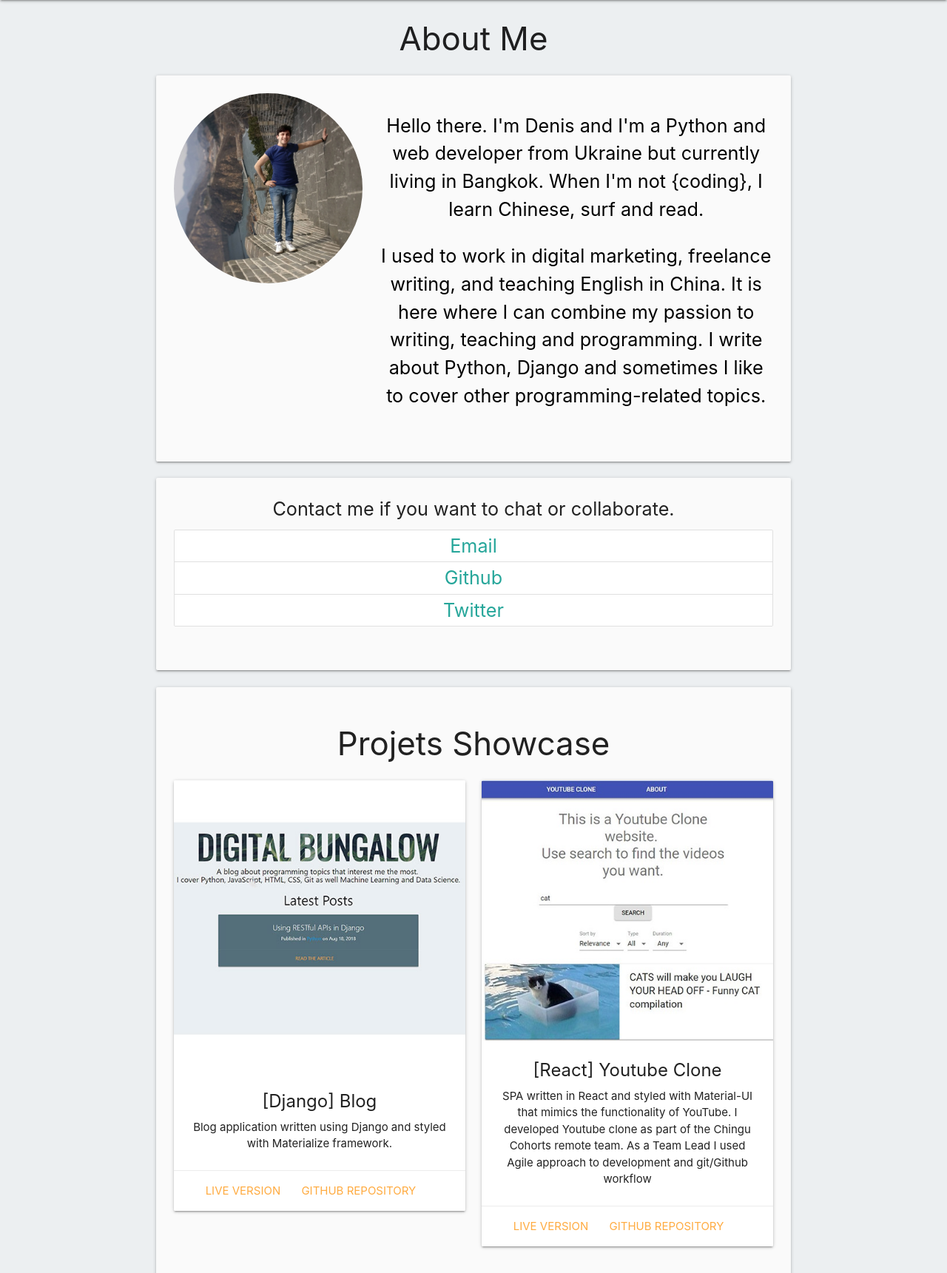
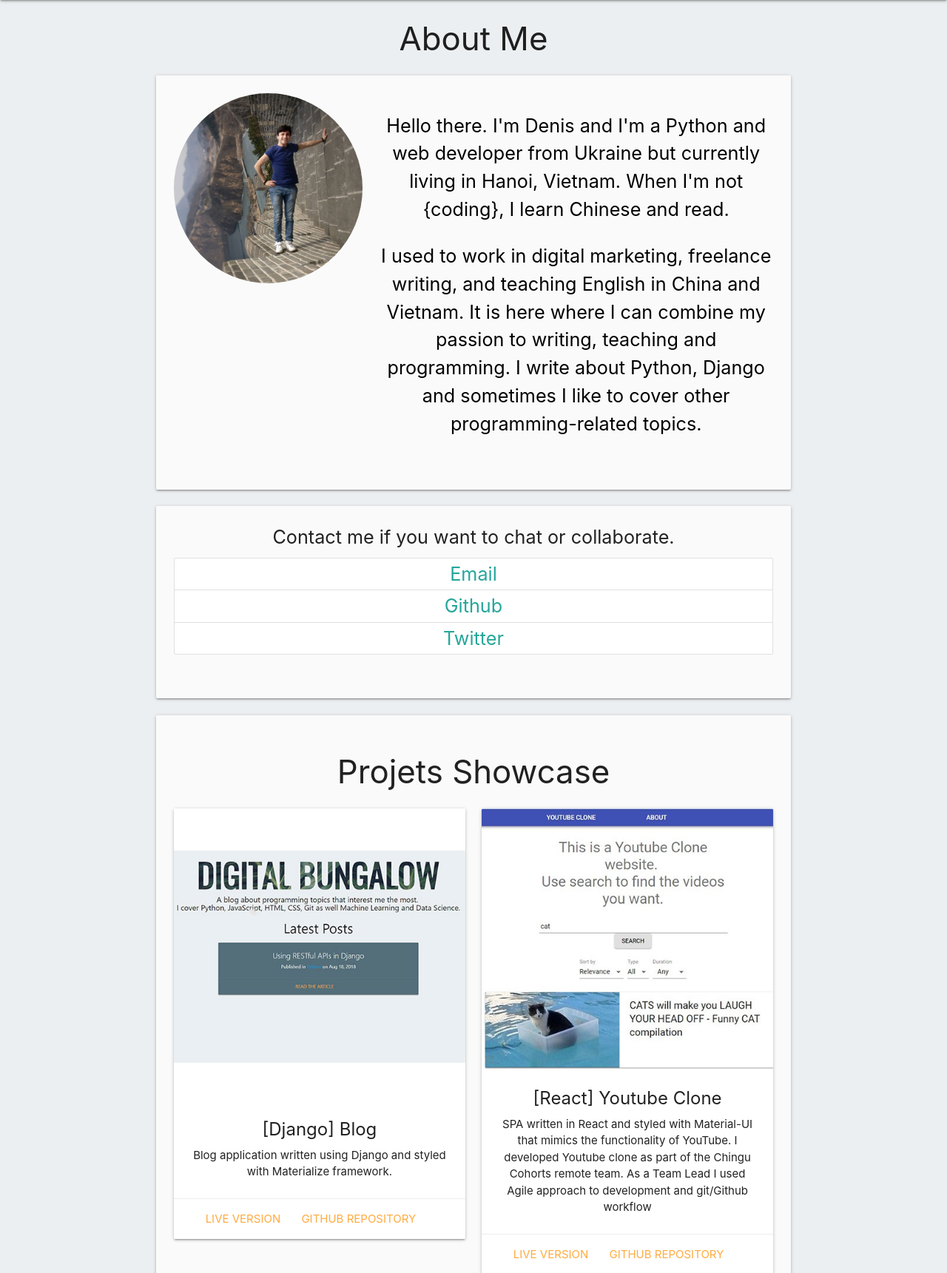
Before and after one commit to denibulkashvili/django-blog, a Django app: page /about/ in a window 1280 px wide. Shown: the part 64-1785 px from the top of the page at 74% size. Run offline with Django 3.2, Linux system fonts and the light colour scheme; some libraries are stand-ins or nearby versions.

Commit message:
Update about page

```diff
--- a/blog/templates/blog/about.html
+++ b/blog/templates/blog/about.html
@@ -14,10 +14,10 @@
                     </div>
                     <div class="col l8 s12 black-text flow-text">
                         <p>Hello there. I'm Denis and I'm a Python and web developer from Ukraine
-                        but currently living in Bangkok. When I'm not {coding},
-                        I learn Chinese, surf and read.</p>
+                        but currently living in Hanoi, Vietnam. When I'm not {coding},
+                        I learn Chinese and read.</p>
                         <p>I used to work in digital marketing, freelance writing, and teaching English
-                        in China. It is here where I can combine my passion to writing, teaching and
+                        in China and Vietnam. It is here where I can combine my passion to writing, teaching and
                         programming. I write about Python, Django and sometimes I like to cover other
                         programming-related topics.
                         </p>
@@ -58,7 +58,7 @@
                                 <p>Blog application written using Django and styled with Materialize framework.</p>
                             </div>
                             <div class="card-action">
-                                <a href="http://digitalbungalow.pythonanywhere.com">Live version</a>
+                                <a href="http://bulkashvili.com">Live version</a>
                                 <a href="https://github.com/denibulkashvili/django-blog">Github repository</a>
                             </div>
                         </div>
@@ -86,30 +86,15 @@
                     <div class="col l6 s12">
                         <div class="card hoverable">
                             <div class="card-image">
-                                <img src="{% static 'blog/images/victoria-prntscn.jpg' %}" class="responsive-img">
+                                <img src="{% static 'blog/images/localweather-prntscn.jpg' %}" class="responsive-img">
                             </div>
                             <div class="card-content">
-                                <p class="card-title"><b>[Wordpress/PHP] Custom Theme and Website</b></p>
-                                <p>Wordpress theme and website written with PHP and HTML/CSS and a dash of Javascript for a dance studio in Sanya, China.</p>
+                                <p class="card-title"><b>[Javascript/HTML/CSS/Bootstrap] Local Weather Application</b></p>
+                                <p>JavaScript Application that uses geolocation to show the current weather in your local area. </p>
                             </div>
                             <div class="card-action">
-                                <a href="http://victoria-dance.com/">Live version</a>
-                                <a href="#">No Github</a>
-                            </div>
-                        </div>
-                    </div>
-                    <div class="col l6 s12">
-                        <div class="card hoverable">
-                            <div class="card-image">
-                                <img src="{% static 'blog/images/designjedi-prntscn.jpg' %}" class="responsive-img">
-                            </div>
-                            <div class="card-content">
-                                <p class="card-title"> <b>[Html/Css/JavaScript] Product Landing Page</b> </p>
-                                <p> A mock-up landing page for a book release. Written mostly with modern HTML/CSS respnsive technologies.</p>
-                            </div>
-                            <div class="card-action">
-                                <a href="https://codepen.io/deni28/pen/VGKXWM">Live version</a>
-                                <a href="https://github.com/denibulkashvili/design-landing-page">Github repository</a>
+                                <a href="https://local-weatherfcc.herokuapp.com/">Live version</a>
+                                <a href="https://github.com/denibulkashvili/local-weather-app">Github</a>
                             </div>
                         </div>
                     </div>
```
Also changed, not shown: blog/static/blog/images/localweather-prntscn.JPG (added).
